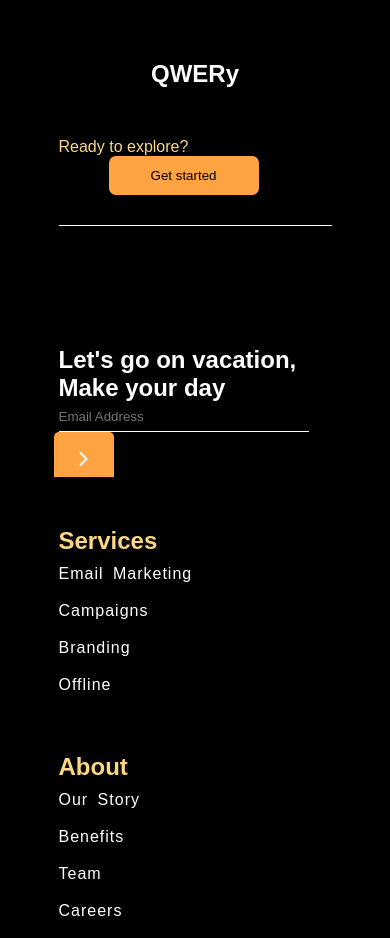
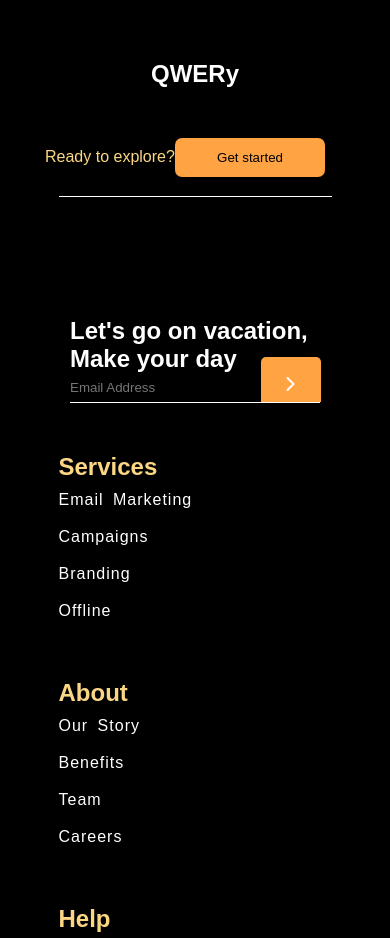
Before and after one commit to zishan344/responsiv-query, a plain HTML site: page index.html in a window 390 px wide. Shown: the part 2940-3878 px from the top of the page. Drawn offline with Linux system fonts and the light colour scheme.

Commit message:
Update style.css

```diff
--- a/style.css
+++ b/style.css
@@ -209,12 +209,15 @@ font-size:18px;}
         align-items: center;gap: 50px;}
         .footer-middle{flex-direction: column; gap: 50px;}
 
-        .middle-left{padding-top:20px; align-self: center;}
+         .middle-left{padding-top:20px; align-self: center;position:relative;}
+        .middle-left i{position: absolute;bottom:1px;right:-0.5px;}
 
 
         .nav-manu a{text-decoration: none;color:white;transition:0.5s;}
         .nav-manu h2{color: #FBD784;}
-
+ .btn{position: absolute;right:65px;}
+        .footer-top span{margin-left:-150px;margin-top: 10px;
+         display: inline-block;}
          .footer-bottom{}
          .left-div{display: flex;line-height: 30px;font-size: 1rem;}
          .manu{display:flex;}
```
